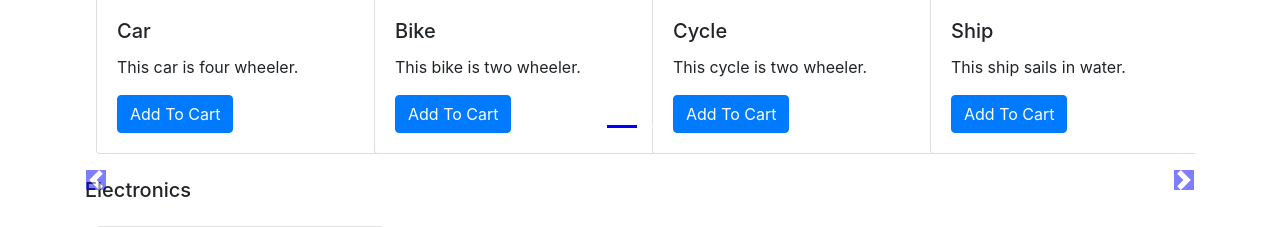
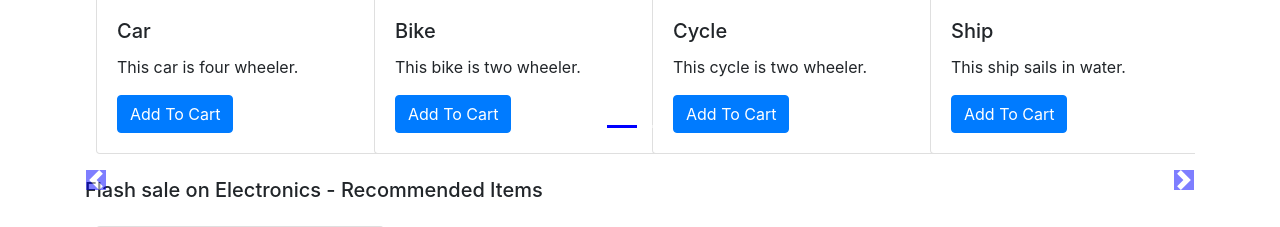
Before and after one commit to MdRizwan09/mac, a Django app: page /shop/ in a window 1280 px wide. Shown: the part 1615-1842 px from the top of the page. Run offline with Django 5.2, Linux system fonts and the light colour scheme; data comes from the database, SQL or seed files in the repository; some libraries are stand-ins or nearby versions.

Commit message:
Added Flash sale on products.

```diff
--- a/shop/templates/shop/index.html
+++ b/shop/templates/shop/index.html
@@ -46,7 +46,7 @@ padding-right: 0;
   <div class="container">
 
     {% for products, range, nSlide in allProds %}
-      <h5 class="my-4">{{products.0.category}}</h5>
+      <h5 class="my-4">Flash sale on {{products.0.category}} - Recommended Items</h5>
       <div id="demo{{forloop.counter}}" class="carousel slide my-3" data-ride="carousel">
         <ul class="carousel-indicators">
           <li data-target="#demo{{forloop.counter}}" data-slide-to="0" class="active"></li>
```
